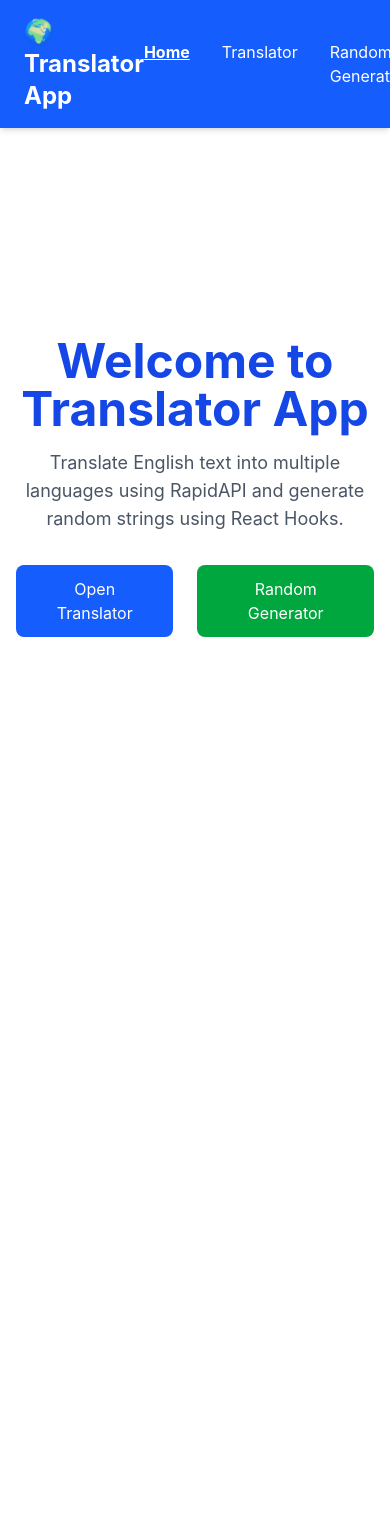
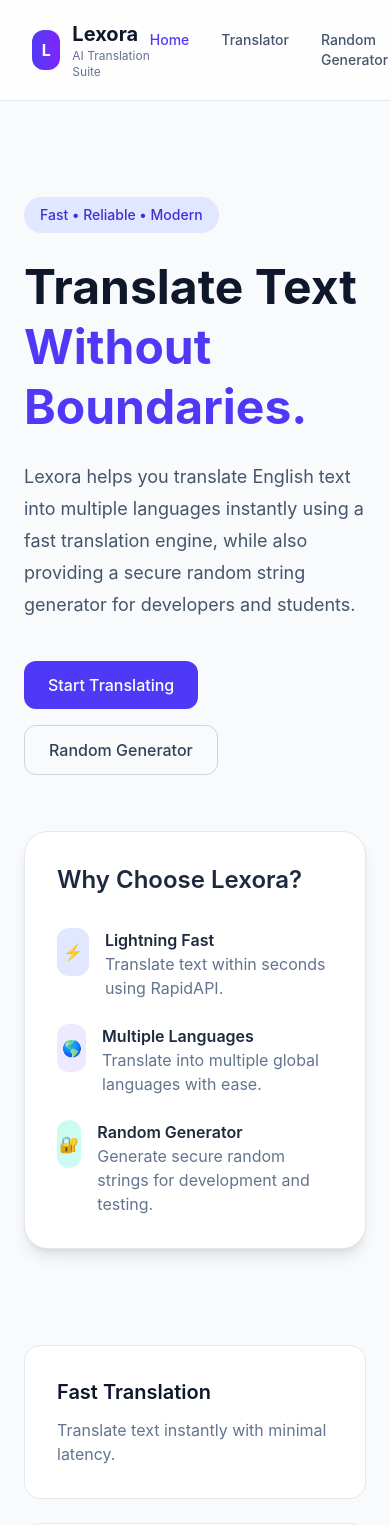
Before and after one commit to Khushbo86/react-translator-app, a React (Vite) app: page / in a window 390 px wide. Shown: the top 1525 px of the page. Before the commit the page ends 845 px from the top, so only its background shows below. Built offline with nearby package versions, Linux system fonts and the light colour scheme; no server answers.

Commit message:
Implement modern responsive UI across the application

```diff
--- a/src/App.jsx
+++ b/src/App.jsx
@@ -1,6 +1,8 @@
 import { BrowserRouter, Routes, Route } from "react-router-dom";
 
 import Navbar from "./components/Navbar";
+import Footer from "./components/Footer";
+
 import HomePage from "./pages/HomePage";
 import TranslatorPage from "./pages/TranslatorPage";
 import RandomPage from "./pages/RandomPage";
@@ -8,13 +10,21 @@ import RandomPage from "./pages/RandomPage";
 function App() {
   return (
     <BrowserRouter>
+      <div className="min-h-screen flex flex-col bg-slate-50">
+
         <Navbar />
 
+        <main className="flex-1">
           <Routes>
             <Route path="/" element={<HomePage />} />
             <Route path="/translator" element={<TranslatorPage />} />
             <Route path="/random" element={<RandomPage />} />
           </Routes>
+        </main>
+
+        <Footer />
+
+      </div>
     </BrowserRouter>
   );
 }
--- /dev/null
+++ b/src/components/Footer.jsx
@@ -0,0 +1,38 @@
+function Footer() {
+  return (
+    <footer className="bg-white border-t border-slate-200 mt-20">
+      <div className="max-w-7xl mx-auto px-6 py-10">
+
+        <div className="flex flex-col md:flex-row justify-between items-center gap-6">
+
+          <div>
+
+            <h2 className="text-2xl font-bold text-slate-900">
+              Lexora
+            </h2>
+
+            <p className="mt-2 text-slate-500 max-w-md">
+              A modern translation and utility application built with
+              React, Tailwind CSS and RapidAPI.
+            </p>
+
+          </div>
+
+          <div className="text-slate-500 text-sm text-center md:text-right">
+
+            <p>Built with React • Tailwind CSS • RapidAPI</p>
+
+            <p className="mt-2">
+              © 2026 Lexora. All rights reserved.
+            </p>
+
+          </div>
+
+        </div>
+
+      </div>
+    </footer>
+  );
+}
+
+export default Footer;
--- a/src/components/LoadingSpinner.jsx
+++ b/src/components/LoadingSpinner.jsx
@@ -1,7 +1,7 @@
 function LoadingSpinner() {
   return (
-    <div className="flex justify-center items-center mt-4">
-      <div className="w-8 h-8 border-4 border-blue-600 border-t-transparent rounded-full animate-spin"></div>
+    <div className="flex justify-center mt-6">
+      <div className="w-8 h-8 rounded-full border-4 border-slate-200 border-t-indigo-600 animate-spin"></div>
     </div>
   );
 }
--- a/src/components/Navbar.jsx
+++ b/src/components/Navbar.jsx
@@ -1,43 +1,54 @@
-import { Link, NavLink } from "react-router-dom";
+import { NavLink } from "react-router-dom";
 
 function Navbar() {
+  const navStyle = ({ isActive }) =>
+    `relative text-sm font-medium transition-all duration-300 ${
+      isActive
+        ? "text-indigo-600"
+        : "text-slate-600 hover:text-indigo-600"
+    }`;
+
   return (
-    <nav className="bg-blue-600 text-white shadow-md">
-      <div className="max-w-7xl mx-auto flex justify-between items-center px-6 py-4">
-        <Link to="/" className="text-2xl font-bold">
-          🌍 Translator App
-        </Link>
+    <header className="sticky top-0 z-50 bg-white/80 backdrop-blur-lg border-b border-slate-200">
+      <div className="max-w-7xl mx-auto flex items-center justify-between px-8 py-5">
 
-        <div className="flex gap-8">
-          <NavLink
-            to="/"
-            className={({ isActive }) =>
-              isActive ? "font-bold underline" : "hover:text-gray-200"
-            }
-          >
+        <NavLink
+          to="/"
+          className="flex items-center gap-3"
+        >
+          <div className="w-10 h-10 rounded-xl bg-gradient-to-r from-indigo-600 to-violet-600 flex items-center justify-center text-white font-bold">
+            L
+          </div>
+
+          <div>
+            <h1 className="text-xl font-bold text-slate-900">
+              Lexora
+            </h1>
+
+            <p className="text-xs text-slate-500">
+              AI Translation Suite
+            </p>
+          </div>
+        </NavLink>
+
+        <nav className="flex gap-8">
+
+          <NavLink to="/" className={navStyle}>
             Home
           </NavLink>
 
-          <NavLink
-            to="/translator"
-            className={({ isActive }) =>
-              isActive ? "font-bold underline" : "hover:text-gray-200"
-            }
-          >
+          <NavLink to="/translator" className={navStyle}>
             Translator
           </NavLink>
 
-          <NavLink
-            to="/random"
-            className={({ isActive }) =>
-              isActive ? "font-bold underline" : "hover:text-gray-200"
-            }
-          >
+          <NavLink to="/random" className={navStyle}>
             Random Generator
           </NavLink>
-        </div>
+
+        </nav>
+
       </div>
-    </nav>
+    </header>
   );
 }
 
--- a/src/pages/HomePage.jsx
+++ b/src/pages/HomePage.jsx
@@ -2,32 +2,174 @@ import { Link } from "react-router-dom";
 
 function HomePage() {
   return (
-    <div className="min-h-[85vh] flex flex-col justify-center items-center text-center px-4">
+    <div className="bg-slate-50 min-h-screen">
 
-      <h1 className="text-5xl font-bold text-blue-700 mb-4">
-        Welcome to Translator App
+      {/* Hero Section */}
+      <section className="max-w-7xl mx-auto px-6 py-24">
+
+        <div className="grid lg:grid-cols-2 gap-14 items-center">
+
+          {/* Left Content */}
+          <div>
+
+            <span className="inline-block px-4 py-2 rounded-full bg-indigo-100 text-indigo-700 text-sm font-medium">
+              Fast • Reliable • Modern
+            </span>
+
+            <h1 className="mt-6 text-5xl lg:text-6xl font-bold leading-tight text-slate-900">
+              Translate Text
+              <br />
+              <span className="text-indigo-600">
+                Without Boundaries.
+              </span>
             </h1>
 
-      <p className="text-lg text-gray-600 max-w-xl mb-8">
-        Translate English text into multiple languages using RapidAPI and
-        generate random strings using React Hooks.
+            <p className="mt-6 text-lg text-slate-600 leading-8 max-w-xl">
+              Lexora helps you translate English text into multiple
+              languages instantly using a fast translation engine,
+              while also providing a secure random string generator
+              for developers and students.
             </p>
 
-      <div className="flex gap-6">
+            <div className="mt-10 flex flex-wrap gap-4">
+
               <Link
                 to="/translator"
-          className="bg-blue-600 text-white px-6 py-3 rounded-lg hover:bg-blue-700"
+                className="px-6 py-3 rounded-xl bg-indigo-600 text-white font-medium hover:bg-indigo-700 transition"
               >
-          Open Translator
+                Start Translating
               </Link>
 
               <Link
                 to="/random"
-          className="bg-green-600 text-white px-6 py-3 rounded-lg hover:bg-green-700"
+                className="px-6 py-3 rounded-xl border border-slate-300 text-slate-700 font-medium hover:bg-slate-100 transition"
               >
                 Random Generator
               </Link>
+
             </div>
+
+          </div>
+
+          {/* Right Card */}
+          <div>
+
+            <div className="bg-white rounded-3xl shadow-lg border border-slate-200 p-8">
+
+              <h2 className="text-2xl font-semibold text-slate-800">
+                Why Choose Lexora?
+              </h2>
+
+              <div className="mt-8 space-y-6">
+
+                <div className="flex gap-4">
+
+                  <div className="w-12 h-12 rounded-xl bg-indigo-100 flex items-center justify-center">
+                    ⚡
+                  </div>
+
+                  <div>
+                    <h3 className="font-semibold text-slate-800">
+                      Lightning Fast
+                    </h3>
+
+                    <p className="text-slate-500">
+                      Translate text within seconds using RapidAPI.
+                    </p>
+                  </div>
+
+                </div>
+
+                <div className="flex gap-4">
+
+                  <div className="w-12 h-12 rounded-xl bg-violet-100 flex items-center justify-center">
+                    🌎
+                  </div>
+
+                  <div>
+                    <h3 className="font-semibold text-slate-800">
+                      Multiple Languages
+                    </h3>
+
+                    <p className="text-slate-500">
+                      Translate into multiple global languages with ease.
+                    </p>
+                  </div>
+
+                </div>
+
+                <div className="flex gap-4">
+
+                  <div className="w-12 h-12 rounded-xl bg-teal-100 flex items-center justify-center">
+                    🔐
+                  </div>
+
+                  <div>
+                    <h3 className="font-semibold text-slate-800">
+                      Random Generator
+                    </h3>
+
+                    <p className="text-slate-500">
+                      Generate secure random strings for development and testing.
+                    </p>
+                  </div>
+
+                </div>
+
+              </div>
+
+            </div>
+
+          </div>
+
+        </div>
+
+      </section>
+
+      {/* Features */}
+      <section className="max-w-7xl mx-auto px-6 pb-20">
+
+        <div className="grid md:grid-cols-3 gap-6">
+
+          <div className="bg-white rounded-2xl border border-slate-200 p-8 hover:shadow-lg transition">
+
+            <h3 className="text-xl font-semibold text-slate-900">
+              Fast Translation
+            </h3>
+
+            <p className="mt-3 text-slate-500">
+              Translate text instantly with minimal latency.
+            </p>
+
+          </div>
+
+          <div className="bg-white rounded-2xl border border-slate-200 p-8 hover:shadow-lg transition">
+
+            <h3 className="text-xl font-semibold text-slate-900">
+              Clean Interface
+            </h3>
+
+            <p className="mt-3 text-slate-500">
+              A distraction-free experience designed for productivity.
+            </p>
+
+          </div>
+
+          <div className="bg-white rounded-2xl border border-slate-200 p-8 hover:shadow-lg transition">
+
+            <h3 className="text-xl font-semibold text-slate-900">
+              Built with React
+            </h3>
+
+            <p className="mt-3 text-slate-500">
+              Developed using React, Tailwind CSS and RapidAPI.
+            </p>
+
+          </div>
+
+        </div>
+
+      </section>
 
     </div>
   );
--- a/src/pages/RandomPage.jsx
+++ b/src/pages/RandomPage.jsx
@@ -3,6 +3,7 @@ import { useState, useEffect, useCallback } from "react";
 function RandomPage() {
   const [randomString, setRandomString] = useState("");
   const [length, setLength] = useState(12);
+  const [copied, setCopied] = useState(false);
 
   const generateRandomString = useCallback(() => {
     const characters =
@@ -23,36 +24,99 @@ function RandomPage() {
     generateRandomString();
   }, [generateRandomString]);
 
+  const copyToClipboard = () => {
+    navigator.clipboard.writeText(randomString);
+
+    setCopied(true);
+
+    setTimeout(() => {
+      setCopied(false);
+    }, 2000);
+  };
+
   return (
-    <div className="min-h-[85vh] flex justify-center items-center bg-gray-100">
-      <div className="bg-white shadow-lg rounded-xl p-8 w-full max-w-lg">
+    <div className="min-h-screen bg-slate-50 py-16 px-6">
+      <div className="max-w-4xl mx-auto">
 
-        <h1 className="text-3xl font-bold text-center text-blue-600 mb-6">
+        {/* Heading */}
+        <div className="text-center mb-14">
+
+          <h1 className="text-5xl font-bold text-slate-900">
             Random String Generator
           </h1>
 
-        <label className="block mb-2 font-medium">
+          <p className="mt-4 text-slate-500 text-lg">
+            Generate secure random strings for testing, development, or unique identifiers.
+          </p>
+
+        </div>
+
+        {/* Card */}
+        <div className="bg-white rounded-3xl border border-slate-200 shadow-sm p-8">
+
+          <div className="mb-8">
+
+            <label className="block text-slate-700 font-medium mb-3">
               String Length
             </label>
 
             <input
-          type="number"
+              type="range"
               min="4"
-          max="30"
+              max="50"
               value={length}
               onChange={(e) => setLength(Number(e.target.value))}
-          className="border w-full rounded-lg px-4 py-2 mb-5"
+              className="w-full accent-indigo-600"
             />
+
+            <div className="flex justify-between mt-2 text-sm text-slate-500">
+              <span>4</span>
+              <span className="font-semibold text-indigo-600">
+                {length} Characters
+              </span>
+              <span>50</span>
+            </div>
+
+          </div>
 
           <button
             onClick={generateRandomString}
-          className="w-full bg-blue-600 text-white py-3 rounded-lg hover:bg-blue-700 transition"
+            className="w-full bg-indigo-600 hover:bg-indigo-700 transition text-white font-medium py-3 rounded-xl"
           >
-          Generate Random String
+            Generate String
           </button>
 
-        <div className="mt-6 bg-gray-100 p-4 rounded-lg break-all">
+          <div className="mt-10">
+
+            <div className="flex justify-between items-center mb-3">
+
+              <h2 className="text-xl font-semibold text-slate-800">
+                Generated String
+              </h2>
+
+              <button
+                onClick={copyToClipboard}
+                className="text-indigo-600 hover:text-indigo-700 font-medium"
+              >
+                Copy
+              </button>
+
+            </div>
+
+            <div className="bg-slate-50 border border-slate-200 rounded-xl p-5 min-h-[120px] flex items-center break-all text-slate-700 font-mono text-lg">
+
               {randomString}
+
+            </div>
+
+            {copied && (
+              <p className="mt-4 text-green-600 font-medium">
+                Copied successfully!
+              </p>
+            )}
+
+          </div>
+
         </div>
 
       </div>
--- a/src/pages/TranslatorPage.jsx
+++ b/src/pages/TranslatorPage.jsx
@@ -48,58 +48,69 @@ function TranslatorPage() {
   };
 
   return (
-    <div className="min-h-[85vh] bg-gradient-to-br from-blue-100 via-white to-purple-100 flex justify-center items-center px-4 py-10">
-      <div className="bg-white shadow-2xl rounded-2xl p-8 w-full max-w-2xl">
+    <div className="min-h-screen bg-slate-50 py-16 px-6">
+      <div className="max-w-6xl mx-auto">
 
-        <h1 className="text-4xl font-bold text-center text-blue-600">
-          🌍 Language Translator
+        {/* Heading */}
+        <div className="text-center mb-14">
+          <h1 className="text-5xl font-bold text-slate-900">
+            Text Translator
           </h1>
 
-        <p className="text-center text-gray-500 mt-2 mb-8">
+          <p className="mt-4 text-slate-500 text-lg">
             Translate English text into multiple languages instantly.
           </p>
+        </div>
 
-        <label className="font-semibold text-gray-700">
-          Enter English Text
-        </label>
+        {/* Main Layout */}
+        <div className="grid lg:grid-cols-2 gap-8">
+
+          {/* Input Card */}
+          <div className="bg-white rounded-3xl border border-slate-200 shadow-sm p-8">
+
+            <h2 className="text-xl font-semibold text-slate-800 mb-6">
+              Source Text
+            </h2>
 
             <textarea
-          rows="6"
-          className="w-full border border-gray-300 rounded-lg p-4 mt-2 mb-6 resize-none focus:outline-none focus:ring-2 focus:ring-blue-500"
-          placeholder="Example: Hello, how are you today?"
+              rows="8"
               value={text}
               onChange={(e) => setText(e.target.value)}
+              placeholder="Enter your English text..."
+              className="w-full rounded-xl border border-slate-300 p-4 resize-none focus:outline-none focus:ring-2 focus:ring-indigo-500"
             />
 
-        <label className="font-semibold text-gray-700">
-          Translate To
+            <div className="mt-6">
+              <label className="block mb-2 font-medium text-slate-700">
+                Target Language
               </label>
 
               <select
                 value={language}
                 onChange={(e) => setLanguage(e.target.value)}
-          className="w-full border border-gray-300 rounded-lg p-3 mt-2 mb-6 focus:outline-none focus:ring-2 focus:ring-blue-500"
+                className="w-full rounded-xl border border-slate-300 p-3 focus:outline-none focus:ring-2 focus:ring-indigo-500"
               >
-          <option value="hi">🇮🇳 Hindi</option>
-          <option value="es">🇪🇸 Spanish</option>
-          <option value="fr">🇫🇷 French</option>
-          <option value="de">🇩🇪 German</option>
-          <option value="it">🇮🇹 Italian</option>
-          <option value="pt">🇵🇹 Portuguese</option>
-          <option value="ru">🇷🇺 Russian</option>
-          <option value="ja">🇯🇵 Japanese</option>
-          <option value="ko">🇰🇷 Korean</option>
-          <option value="zh-CN">🇨🇳 Chinese</option>
-          <option value="ar">🇸🇦 Arabic</option>
+                <option value="hi">Hindi</option>
+                <option value="es">Spanish</option>
+                <option value="fr">French</option>
+                <option value="de">German</option>
+                <option value="it">Italian</option>
+                <option value="pt">Portuguese</option>
+                <option value="ru">Russian</option>
+                <option value="ja">Japanese</option>
+                <option value="ko">Korean</option>
+                <option value="zh-CN">Chinese</option>
+                <option value="ar">Arabic</option>
               </select>
+            </div>
 
             <button
               onClick={handleTranslate}
               disabled={loading}
-          className={`w-full py-3 rounded-lg text-white font-semibold transition ${
+              className={`w-full mt-8 py-3 rounded-xl font-medium transition ${
                 loading
-              ? "bg-gray-400 cursor-not-allowed"
-              : "bg-blue-600 hover:bg-blue-700"
+                  ? "bg-slate-300 cursor-not-allowed"
+                  : "bg-indigo-600 text-white hover:bg-indigo-700"
               }`}
             >
               {loading ? "Translating..." : "Translate"}
@@ -108,43 +119,56 @@ function TranslatorPage() {
             {loading && <LoadingSpinner />}
 
             {error && (
-          <p className="text-red-500 mt-4 text-center font-medium">
+              <p className="mt-4 text-red-500 text-sm">
                 {error}
               </p>
             )}
+          </div>
 
-        {!translatedText && !loading && !error && (
-          <div className="mt-8 border border-dashed border-gray-300 rounded-lg p-6 text-center text-gray-400">
-            No translation yet.
+          {/* Output Card */}
+          <div className="bg-white rounded-3xl border border-slate-200 shadow-sm p-8">
+
+            <div className="flex justify-between items-center mb-6">
+
+              <h2 className="text-xl font-semibold text-slate-800">
+                Translation
+              </h2>
+
+              {translatedText && (
+                <button
+                  onClick={copyToClipboard}
+                  className="text-indigo-600 hover:text-indigo-700 font-medium"
+                >
+                  Copy
+                </button>
+              )}
+
+            </div>
+
+            <div className="min-h-[300px] rounded-xl border border-slate-200 bg-slate-50 p-5">
+
+              {translatedText ? (
+                <p className="text-slate-700 whitespace-pre-wrap leading-7">
+                  {translatedText}
+                </p>
+              ) : (
+                <div className="flex items-center justify-center h-full text-slate-400">
+                  Your translated text will appear here.
                 </div>
               )}
 
-        {translatedText && (
-          <div className="mt-8">
-
-            <h2 className="text-xl font-bold mb-3 text-gray-700">
-              Translated Text
-            </h2>
-
-            <div className="border border-gray-300 rounded-lg p-4 bg-gray-50 min-h-[120px] break-words text-gray-700">
-              {translatedText}
             </div>
 
-            <button
-              onClick={copyToClipboard}
-              className="mt-5 bg-green-600 text-white px-5 py-2 rounded-lg hover:bg-green-700 transition"
-            >
-              📋 Copy Translation
-            </button>
-
             {copied && (
-              <p className="text-green-600 mt-3 font-semibold animate-pulse">
-                ✅ Copied Successfully!
+              <p className="mt-4 text-green-600 font-medium">
+                Copied successfully!
               </p>
             )}
 
           </div>
-        )}
+
+        </div>
+
       </div>
     </div>
   );
```
Lines whose indentation alone changed are shown as unchanged.
